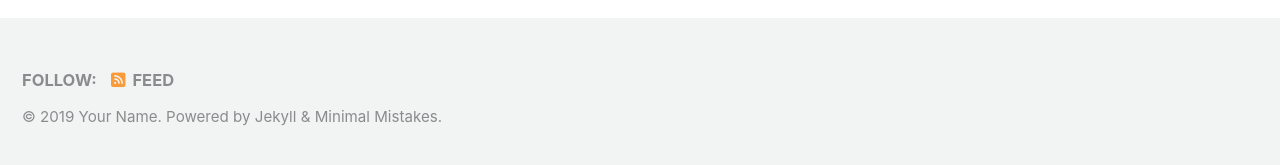
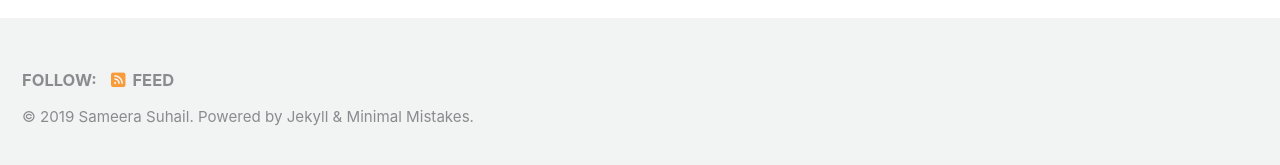
Before and after one commit to SameeraSuhail1/SameeraSuhail1.github.io, a Jekyll site: the page built from index.html, in a window 1280 px wide and 900 px high, scrolled down 222 px. Shown: the part 727-892 px from the top of the window. Built offline with Jekyll 4.4.1, drawn with Linux system fonts in a browser that asks for light colours; cached includes are drawn as plain includes; nearby versions of some CDN libraries; the list of posts is cut into pages by our own code; some of the changed text lies outside the part shown.

Commit message:
add my name

```diff
--- a/_config.yml
+++ b/_config.yml
@@ -16,11 +16,11 @@ minimal_mistakes_skin    : "default" # "air", "aqua", "contrast", "dark", "dirt"
 
 # Site Settings
 locale                   : "en-US"
-title                    : "Site Title"
+title                    : "Sameera Suhail"
 title_separator          : "-"
 subtitle                 : # site tagline that appears below site title in masthead
-name                     : "Your Name"
-description              : "An amazing website."
+name                     : "Sameera Suhail"
+description              : "Data Science Portfolio"
 url                      : # the base hostname & protocol for your site e.g. "https://mmistakes.github.io"
 baseurl                  : # the subpath of your site, e.g. "/blog"
 repository               : # GitHub username/repo-name e.g. "mmistakes/minimal-mistakes"
@@ -107,10 +107,10 @@ analytics:
 
 # Site Author
 author:
-  name             : "Your Name"
+  name             : "Sameera Suhail"
   avatar           : # path of avatar image, e.g. "/assets/images/bio-photo.jpg"
-  bio              : "I am an **amazing** person."
-  location         : "Somewhere"
+  bio              : ""
+  location         : "Melbourne"
   email            :
   links:
     - label: "Email"
@@ -284,7 +284,7 @@ defaults:
   # _posts
   - scope:
       path: ""
-      type: posts
+      type: pages
     values:
       layout: single
       author_profile: true
```
